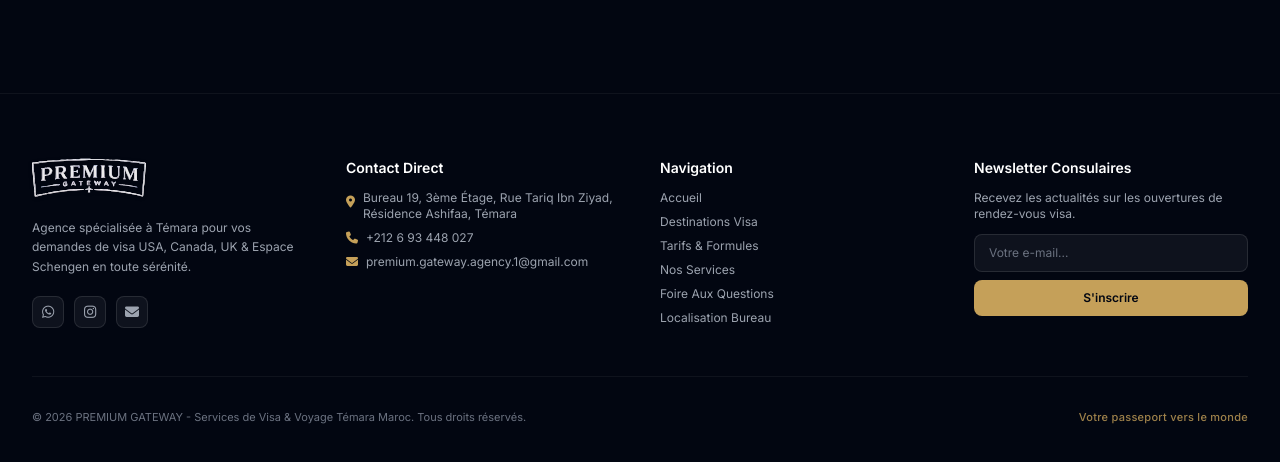
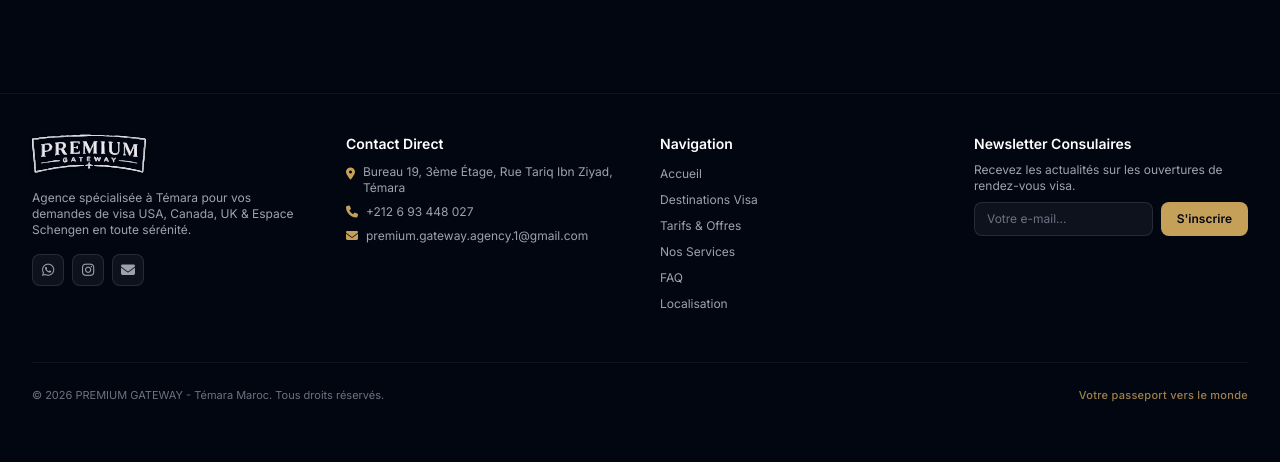
Before and after one commit to achraf445/premiumgateway, a website: page location.html in a window 1280 px wide. Shown: the part 788-1250 px from the top of the page. After the commit the page ends 1223 px from the top, so only its background shows below. Drawn offline with nearby package versions, Linux system fonts and the light colour scheme.

```diff
--- a/location.html
+++ b/location.html
@@ -145,75 +145,71 @@
     </main>
 
     <!-- Footer Section -->
-    <footer id="contact" class="bg-navy-950 border-t border-white/5 pt-16 pb-12 px-4 sm:px-6 lg:px-8 text-xs text-gray-400">
-        <div class="max-w-7xl mx-auto grid grid-cols-1 md:grid-cols-4 gap-10 mb-12">
-            <!-- Col 1: Brand & Socials -->
-            <div class="space-y-4 md:col-span-1">
+    <footer id="contact" class="bg-navy-950 border-t border-white/5 pt-10 pb-8 px-4 sm:px-6 lg:px-8 text-xs text-gray-400">
+        <div class="max-w-7xl mx-auto grid grid-cols-2 md:grid-cols-4 gap-8 md:gap-10 mb-8 md:mb-12">
+            <div class="col-span-2 md:col-span-1 space-y-3">
                 <a href="index.html" class="inline-block" aria-label="Accueil Premium Gateway">
-                    <img src="assets/logo.svg" alt="PREMIUM GATEWAY" class="h-10 w-auto object-contain filter drop-shadow" onerror="this.src='https://placehold.co/180x60/060e1e/c5a059?text=PREMIUM+GATEWAY'">
+                    <img src="assets/logo.svg" alt="PREMIUM GATEWAY" class="h-9 sm:h-10 w-auto object-contain filter drop-shadow" onerror="this.src='https://placehold.co/180x60/060e1e/c5a059?text=PREMIUM+GATEWAY'">
                 </a>
-                <p class="text-gray-400 leading-relaxed">Agence spécialisée à Témara pour vos demandes de visa USA, Canada, UK & Espace Schengen en toute sérénité.</p>
-                <div class="flex space-x-2.5 pt-1">
-                    <a href="https://wa.me/212693448027" target="_blank" rel="noopener noreferrer" class="w-8 h-8 rounded-lg bg-white/5 border border-white/10 flex items-center justify-center hover:border-gold hover:text-gold transition-all" aria-label="WhatsApp Premium Gateway">
+                <p class="text-gray-400 text-[11px] sm:text-xs leading-relaxed">Agence spécialisée à Témara pour vos demandes de visa USA, Canada, UK & Espace Schengen en toute sérénité.</p>
+                <div class="flex space-x-2 pt-1">
+                    <a href="https://wa.me/212693448027" target="_blank" rel="noopener noreferrer" class="w-8 h-8 rounded-lg bg-white/5 border border-white/10 flex items-center justify-center hover:border-gold hover:text-gold transition-all" aria-label="WhatsApp">
                         <i class="fa-brands fa-whatsapp text-sm" aria-hidden="true"></i>
                     </a>
-                    <a href="https://www.instagram.com/premium.gateway.1/" target="_blank" rel="noopener noreferrer" class="w-8 h-8 rounded-lg bg-white/5 border border-white/10 flex items-center justify-center hover:border-gold hover:text-gold transition-all" aria-label="Instagram Premium Gateway">
+                    <a href="https://www.instagram.com/premium.gateway.1/" target="_blank" rel="noopener noreferrer" class="w-8 h-8 rounded-lg bg-white/5 border border-white/10 flex items-center justify-center hover:border-gold hover:text-gold transition-all" aria-label="Instagram">
                         <i class="fa-brands fa-instagram text-sm" aria-hidden="true"></i>
                     </a>
-                    <a href="mailto:premium.gateway.agency.1@gmail.com" class="w-8 h-8 rounded-lg bg-white/5 border border-white/10 flex items-center justify-center hover:border-gold hover:text-gold transition-all" aria-label="Email Premium Gateway">
+                    <a href="mailto:premium.gateway.agency.1@gmail.com" class="w-8 h-8 rounded-lg bg-white/5 border border-white/10 flex items-center justify-center hover:border-gold hover:text-gold transition-all" aria-label="Email">
                         <i class="fa-solid fa-envelope text-sm" aria-hidden="true"></i>
                     </a>
                 </div>
             </div>
 
-            <!-- Col 2: Direct Contact Info -->
-            <div>
-                <h4 class="text-white font-semibold mb-3 text-sm">Contact Direct</h4>
-                <ul class="space-y-2 text-gray-400">
+            <div class="col-span-1">
+                <h4 class="text-white font-semibold mb-2.5 text-xs sm:text-sm">Contact Direct</h4>
+                <ul class="space-y-2 text-[11px] sm:text-xs text-gray-400">
                     <li class="flex items-start space-x-2">
-                        <i class="fa-solid fa-location-dot text-gold text-xs mt-1"></i>
-                        <span>Bureau 19, 3ème Étage, Rue Tariq Ibn Ziyad, Résidence Ashifaa, Témara</span>
+                        <i class="fa-solid fa-location-dot text-gold text-[10px] sm:text-xs mt-0.5 flex-shrink-0"></i>
+                        <span>Bureau 19, 3ème Étage, Rue Tariq Ibn Ziyad, Témara</span>
                     </li>
                     <li class="flex items-center space-x-2">
-                        <i class="fa-solid fa-phone text-gold text-xs"></i>
-                        <span>+212 6 93 448 027</span>
+                        <i class="fa-solid fa-phone text-gold text-[10px] sm:text-xs flex-shrink-0"></i>
+                        <a href="tel:+212693448027" class="hover:text-gold transition-colors">+212 6 93 448 027</a>
                     </li>
                     <li class="flex items-center space-x-2">
-                        <i class="fa-solid fa-envelope text-gold text-xs"></i>
-                        <span>premium.gateway.agency.1@gmail.com</span>
+                        <i class="fa-solid fa-envelope text-gold text-[10px] sm:text-xs flex-shrink-0"></i>
+                        <a href="mailto:premium.gateway.agency.1@gmail.com" class="hover:text-gold transition-colors truncate">premium.gateway.agency.1@gmail.com</a>
                     </li>
                 </ul>
             </div>
 
-            <!-- Col 3: Navigation -->
-            <div>
-                <h4 class="text-white font-semibold mb-3 text-sm">Navigation</h4>
-                <ul class="space-y-2 text-gray-400">
-                    <li><a href="index.html" class="hover:text-gold transition-colors">Accueil</a></li>
-                    <li><a href="destinations.html" class="hover:text-gold transition-colors">Destinations Visa</a></li>
-                    <li><a href="pricing.html" class="hover:text-gold transition-colors">Tarifs & Formules</a></li>
-                    <li><a href="services.html" class="hover:text-gold transition-colors">Nos Services</a></li>
-                    <li><a href="faq.html" class="hover:text-gold transition-colors">Foire Aux Questions</a></li>
-                    <li><a href="location.html" class="hover:text-gold transition-colors">Localisation Bureau</a></li>
+            <div class="col-span-1">
+                <h4 class="text-white font-semibold mb-2.5 text-xs sm:text-sm">Navigation</h4>
+                <ul class="space-y-1.5 text-[11px] sm:text-xs text-gray-400">
+                    <li><a href="index.html" class="hover:text-gold transition-colors block py-0.5">Accueil</a></li>
+                    <li><a href="destinations.html" class="hover:text-gold transition-colors block py-0.5">Destinations Visa</a></li>
+                    <li><a href="pricing.html" class="hover:text-gold transition-colors block py-0.5">Tarifs & Offres</a></li>
+                    <li><a href="services.html" class="hover:text-gold transition-colors block py-0.5">Nos Services</a></li>
+                    <li><a href="faq.html" class="hover:text-gold transition-colors block py-0.5">FAQ</a></li>
+                    <li><a href="location.html" class="hover:text-gold transition-colors block py-0.5">Localisation</a></li>
                 </ul>
             </div>
 
-            <!-- Col 4: Newsletter -->
-            <div>
-                <h4 class="text-white font-semibold mb-3 text-sm">Newsletter Consulaires</h4>
-                <p class="text-gray-400 mb-3">Recevez les actualités sur les ouvertures de rendez-vous visa.</p>
-                <form onsubmit="event.preventDefault();" class="space-y-2">
-                    <input type="email" placeholder="Votre e-mail..." required class="w-full px-3.5 py-2.5 rounded-lg bg-white/5 border border-white/10 text-white placeholder-gray-500 text-xs focus:outline-none focus:border-gold">
-                    <button type="submit" class="w-full py-2.5 bg-gold hover:bg-gold-light text-navy-950 font-semibold rounded-lg text-xs transition-colors">
+            <div class="col-span-2 md:col-span-1 space-y-2">
+                <h4 class="text-white font-semibold text-xs sm:text-sm">Newsletter Consulaires</h4>
+                <p class="text-gray-400 text-[11px] sm:text-xs">Recevez les actualités sur les ouvertures de rendez-vous visa.</p>
+                <form onsubmit="event.preventDefault();" class="flex flex-col sm:flex-row gap-2">
+                    <input type="email" placeholder="Votre e-mail..." required class="w-full px-3 py-2 rounded-lg bg-white/5 border border-white/10 text-white placeholder-gray-500 text-[11px] sm:text-xs focus:outline-none focus:border-gold">
+                    <button type="submit" class="w-full sm:w-auto px-4 py-2 bg-gold hover:bg-gold-light text-navy-950 font-semibold rounded-lg text-[11px] sm:text-xs transition-colors flex-shrink-0">
                         S'inscrire
                     </button>
                 </form>
             </div>
         </div>
 
-        <div class="max-w-7xl mx-auto pt-8 border-t border-white/5 text-center text-[11px] text-gray-500 flex flex-col sm:flex-row items-center justify-between">
-            <p>&copy; 2026 PREMIUM GATEWAY - Services de Visa & Voyage Témara Maroc. Tous droits réservés.</p>
-            <p class="mt-2 sm:mt-0 text-gold/80 font-medium tracking-wide">Votre passeport vers le monde</p>
+        <div class="max-w-7xl mx-auto pt-6 border-t border-white/5 text-center text-[10px] sm:text-[11px] text-gray-500 flex flex-col sm:flex-row items-center justify-between gap-2">
+            <p>&copy; 2026 PREMIUM GATEWAY - Témara Maroc. Tous droits réservés.</p>
+            <p class="text-gold/80 font-medium tracking-wide">Votre passeport vers le monde</p>
         </div>
     </footer>
 
```
Also changed, not shown: destinations.html (+36 -40 lines), faq.html (+36 -40 lines), index.html (+7 -12 lines), pricing.html (+105 -58 lines), services.html (+36 -40 lines).
